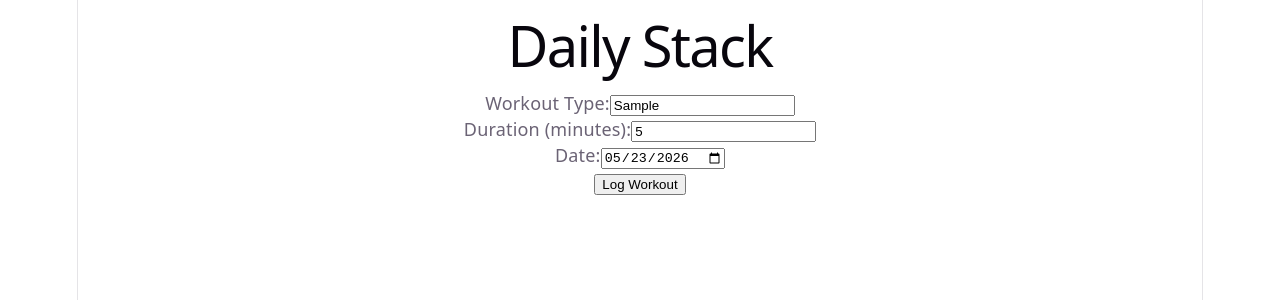
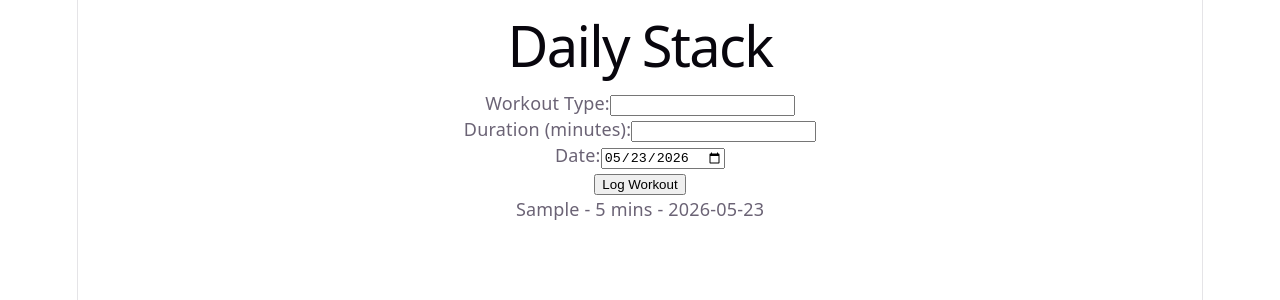
Before and after one commit to Akanha17/daily-stack, a React (Vite) app: page / in a window 1280 px wide. Both pictures are taken after typing "Sample", "5" into the empty fields and a click on the button "Log Workout". Shown: the top 300 px of the page. Built offline with nearby package versions, Linux system fonts and the light colour scheme.

Commit message:
working form + live log list

```diff
--- a/src/components/worklog/WorkLog.jsx
+++ b/src/components/worklog/WorkLog.jsx
@@ -11,6 +11,7 @@ function WorkLog(){
         duration: "",
         date: today()
     });
+    const [logs, setLogs] = useState([]);
 
     function handleChange(event){
         setFormData({
@@ -20,9 +21,12 @@ function WorkLog(){
     }
 
     function handleSubmit(event){
+        console.log("Submitting form...");
+
         event.preventDefault();
         console.log(formData);
-        // Here you can add code to send the formData to a server or store it in local storage
+        setLogs([...logs, formData]);
+        setFormData({ workoutType: "", duration: "", date: today() });
     }
 
     return (
@@ -45,6 +49,12 @@ function WorkLog(){
                 <br />
                 <button type="submit">Log Workout</button>
             </form>
+
+            {logs.map((log, index) => (
+                <div key={index}>
+                    <p>{log.workoutType} - { log.duration } mins - {log.date}</p>
+                </div>
+            ))}
         </>
     )
 }
```
